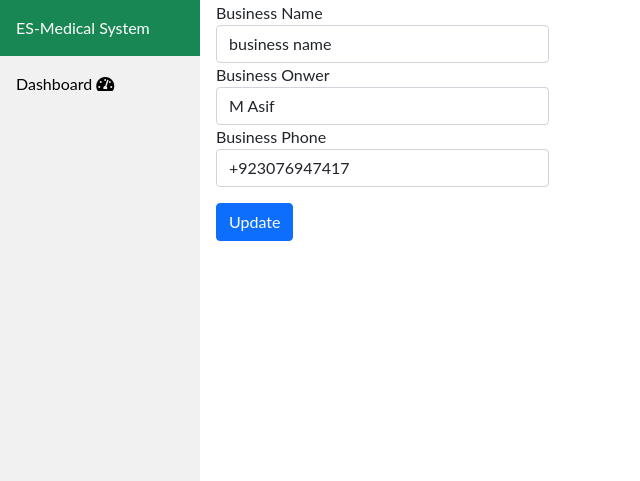
After one commit to ashfaqEaglesoft/Alied_Tajar, a Django app: page /updatebusiness/1 in a window 1280 px wide. The commit adds this page. Shown: the top 481 px of the page, without its empty margins (0-640 px from the left). Run offline with Django 3.2, Linux system fonts and the light colour scheme; data comes from the database, SQL or seed files in the repository; both versions use the stored data as it was after the commit; some libraries are stand-ins or nearby versions.

Commit message:
15feb-2022 5:34pm

```diff
--- a/Allied_Tajar/urls.py
+++ b/Allied_Tajar/urls.py
@@ -16,7 +16,11 @@ Including another URLconf
 from django.contrib import admin
 from django.urls import path ,include
 
+admin.site.site_header = "Alied Tajar"
+admin.site.site_title = "Alied Tajar Admin Portal"
+admin.site.index_title = "Welcome to Alied Tajar Portal"
+
 urlpatterns = [
-    path('admin/', admin.site.urls),
+    path('aliedadmin/', admin.site.urls),
     path('', include('Home.urls'))
 ]
--- a/Home/urls.py
+++ b/Home/urls.py
@@ -9,4 +9,6 @@ urlpatterns = [
     path('signup',views.signup,name="signup"),
     path('signout',views.signout,name="signout"),
     path('addbusiness',views.add_business,name="addbusiness"),
+    path('showbusiness',views.show_business,name="showbusiness"),
+    path('updatebusiness/<int:id>',views.update_business,name="updatebusiness"),
 ]
--- a/Home/views.py
+++ b/Home/views.py
@@ -1,9 +1,13 @@
+from http.client import HTTPS_PORT
+from django.http import HttpResponse
 from django.shortcuts import render,redirect
 from django.contrib.auth import login, authenticate
 from django.contrib.auth import authenticate, login, logout
 from django.contrib import messages
 
 from .forms import SignUpForm,BusinessForm
+
+from .models import Business
 
 # Create your views here.
 
@@ -58,3 +62,17 @@ def add_business(request):
         "p_form":form,
     }
     return render(request,"home/add_business.html",context)
+
+def show_business(request):
+    form=Business.objects.all()
+    context={
+        'form':form
+    }
+    return render(request,'Home/showbusiness.html',context)
+
+def update_business(request,id):
+    b_data=Business.objects.filter(id=id)
+    context={
+        'b_data':b_data,
+    }
+    return render(request,"Home/updatebusiness.html",context)
--- /dev/null
+++ b/templates/Home/updatebusiness.html
@@ -0,0 +1,39 @@
+{% extends 'base.html' %}
+
+{% block body %}
+
+<form action="" method="POST">{% csrf_token %}
+
+    {% for item in b_data %}
+    <form>
+        <div class="row">
+            <div class="col-4">
+                <div class="form-group">
+                    <label for="exampleInputEmail1">Business Name</label>
+                    <input type="text" class="form-control" placeholder="Business Name" value="{{item.b_name}}">
+                  </div>
+            </div>
+        </div>
+        <div class="row">
+            <div class="col-4">
+                <div class="form-group">
+                    <label for="exampleInputPassword1">Business Onwer</label>
+                    <input type="text" class="form-control" placeholder="Business Owner" value="{{item.b_owner}}">
+                  </div>
+            </div>
+        </div>
+        <div class="row">
+            <div class="col-4">
+                <div class="form-group">
+                    <label for="exampleInputPassword1">Business Phone</label>
+                    <input type="text" class="form-control" placeholder="Business Owner" value="{{item.b_phone}}">
+                  </div>
+            </div>
+        </div>
+
+        <button type="submit" class="btn btn-primary mt-3">Update</button>
+      </form>
+</form>
+{% endfor %}
+
+{% endblock body %}
```
Also changed, not shown: templates/Home/showbusiness.html (added, +29 -0 lines), templates/base.html (+4 -5 lines), db.sqlite3.
